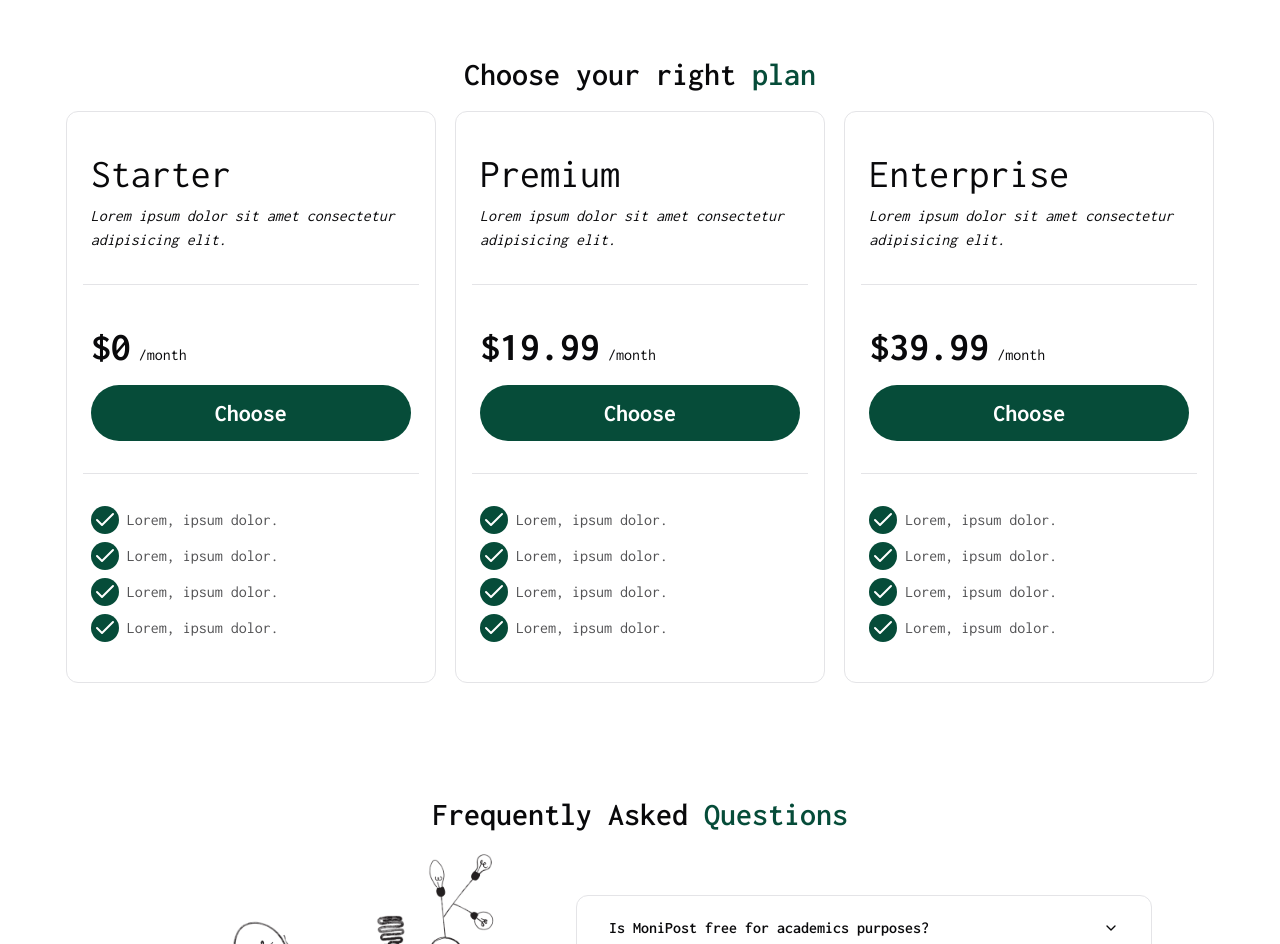
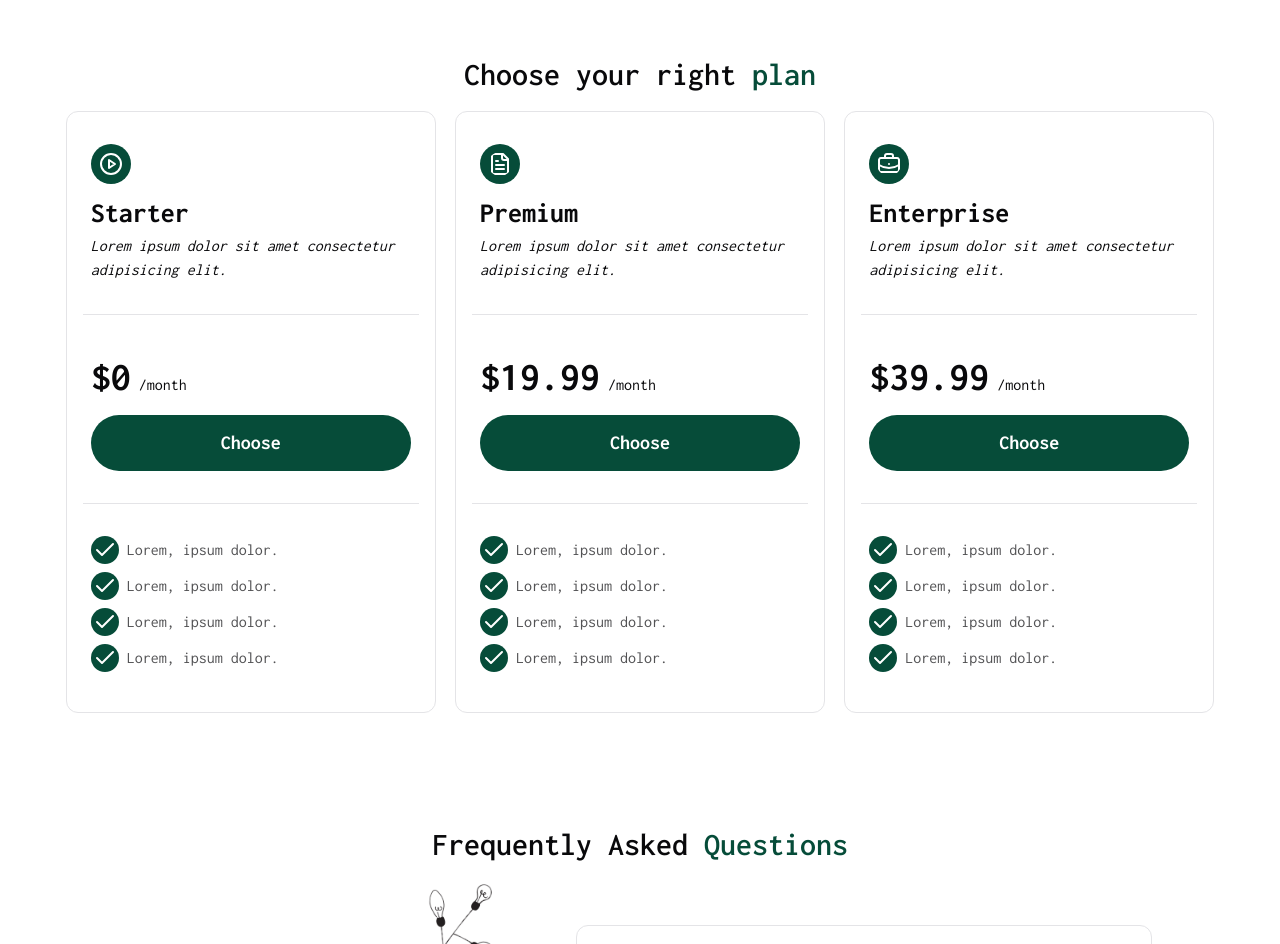
Before and after one commit to SebastienLaurentt/MoniPost, a Next.js app: page / in a window 1280 px wide. Shown: the part 2260-3204 px from the top of the page. Built offline with nearby package versions, Linux system fonts and the light colour scheme.

Commit message:
update priceCard

```diff
--- a/app/globals.css
+++ b/app/globals.css
@@ -51,6 +51,6 @@
   }
 
   h4 {
-    @apply text-3xl;
+    @apply text-xl font-bold;
   }
 }
--- a/components/PriceCard.tsx
+++ b/components/PriceCard.tsx
@@ -5,14 +5,21 @@ interface PriceCardProps {
   forfait: string;
   forfaitDescription: string;
   price: number;
+  icon?: React.ReactNode;
 }
 
-const PriceCard = ({ forfait, forfaitDescription, price }: PriceCardProps) => {
+const PriceCard = ({
+  forfait,
+  forfaitDescription,
+  price,
+  icon,
+}: PriceCardProps) => {
   return (
     <div className="flex flex-col rounded-xl border p-4">
-      <div className="border-b px-2 pb-8 pt-4">
-        <h4>{forfait}</h4>
-        <span className="block italic  xl:w-[320px]">{forfaitDescription}</span>
+      <div className="border-b px-2 pb-8 pt-4 ">
+        <span>{icon}</span>
+        <h4 className="mt-2">{forfait}</h4>
+        <span className="block italic xl:w-[320px]">{forfaitDescription}</span>
       </div>
       <div className="flex flex-col gap-y-2 border-b px-2 py-8">
         <span className="">
@@ -22,33 +29,33 @@ const PriceCard = ({ forfait, forfaitDescription, price }: PriceCardProps) => {
         <Button
           variant="price"
           size="price"
-          className="bg-primary text-lg text-secondary-foreground"
+          className="bg-primary text-md text-secondary-foreground"
         >
           Choose
         </Button>
       </div>
-      <div className="flex flex-col gap-y-2 px-2 pb-4 pt-8 ">
+      <div className="flex flex-col gap-y-2 px-2 pb-4 pt-8">
         <span className="flex flex-row items-center gap-x-2">
           <span className="rounded-full bg-primary p-0.5">
-            <Check color="white" size={24}/>
+            <Check color="white" size={24} />
           </span>
           <span className="text-foreground/70">Lorem, ipsum dolor.</span>
         </span>
         <span className="flex flex-row items-center gap-x-2">
           <span className="rounded-full bg-primary p-0.5">
-            <Check color="white" size={24}/>
+            <Check color="white" size={24} />
           </span>
           <span className="text-foreground/70">Lorem, ipsum dolor.</span>
         </span>
         <span className="flex flex-row items-center gap-x-2">
           <span className="rounded-full bg-primary p-0.5">
-            <Check color="white" size={24}/>
+            <Check color="white" size={24} />
           </span>
           <span className="text-foreground/70">Lorem, ipsum dolor.</span>
         </span>
         <span className="flex flex-row items-center gap-x-2">
           <span className="rounded-full bg-primary p-0.5">
-            <Check color="white" size={24}/>
+            <Check color="white" size={24} />
           </span>
           <span className="text-foreground/70">Lorem, ipsum dolor.</span>
         </span>
--- a/components/Sections/Price.tsx
+++ b/components/Sections/Price.tsx
@@ -1,6 +1,7 @@
 "use client";
 
 import gsap from "gsap";
+import { BriefcaseBusiness, CirclePlay, FileText } from "lucide-react";
 import { useEffect } from "react";
 import PriceCard from "../PriceCard";
 import Section from "../Section";
@@ -25,7 +26,7 @@ const Price = () => {
     tl.fromTo(
       "#price-element2",
       { opacity: 0, y: 20 },
-      { opacity: 1, y: 0, duration: 1  },
+      { opacity: 1, y: 0, duration: 1 },
       "<"
     );
     tl.fromTo(
@@ -63,6 +64,12 @@ const Price = () => {
             forfait="Starter"
             forfaitDescription="Lorem ipsum dolor sit amet consectetur adipisicing elit."
             price={0}
+            icon={
+              <CirclePlay
+                color="white"
+                className="size-10 rounded-full bg-primary p-2"
+              />
+            }
           />
         </li>
         <li id="price-element3">
@@ -70,6 +77,12 @@ const Price = () => {
             forfait="Premium"
             forfaitDescription="Lorem ipsum dolor sit amet consectetur adipisicing elit. "
             price={19.99}
+            icon={
+              <FileText
+                color="white"
+                className="size-10 rounded-full bg-primary p-2"
+              />
+            }
           />
         </li>
         <li id="price-element3">
@@ -77,6 +90,12 @@ const Price = () => {
             forfait="Enterprise"
             forfaitDescription="Lorem ipsum dolor sit amet consectetur adipisicing elit."
             price={39.99}
+            icon={
+              <BriefcaseBusiness
+                color="white"
+                className="size-10 rounded-full bg-primary p-2"
+              />
+            }
           />
         </li>
       </ul>
```
